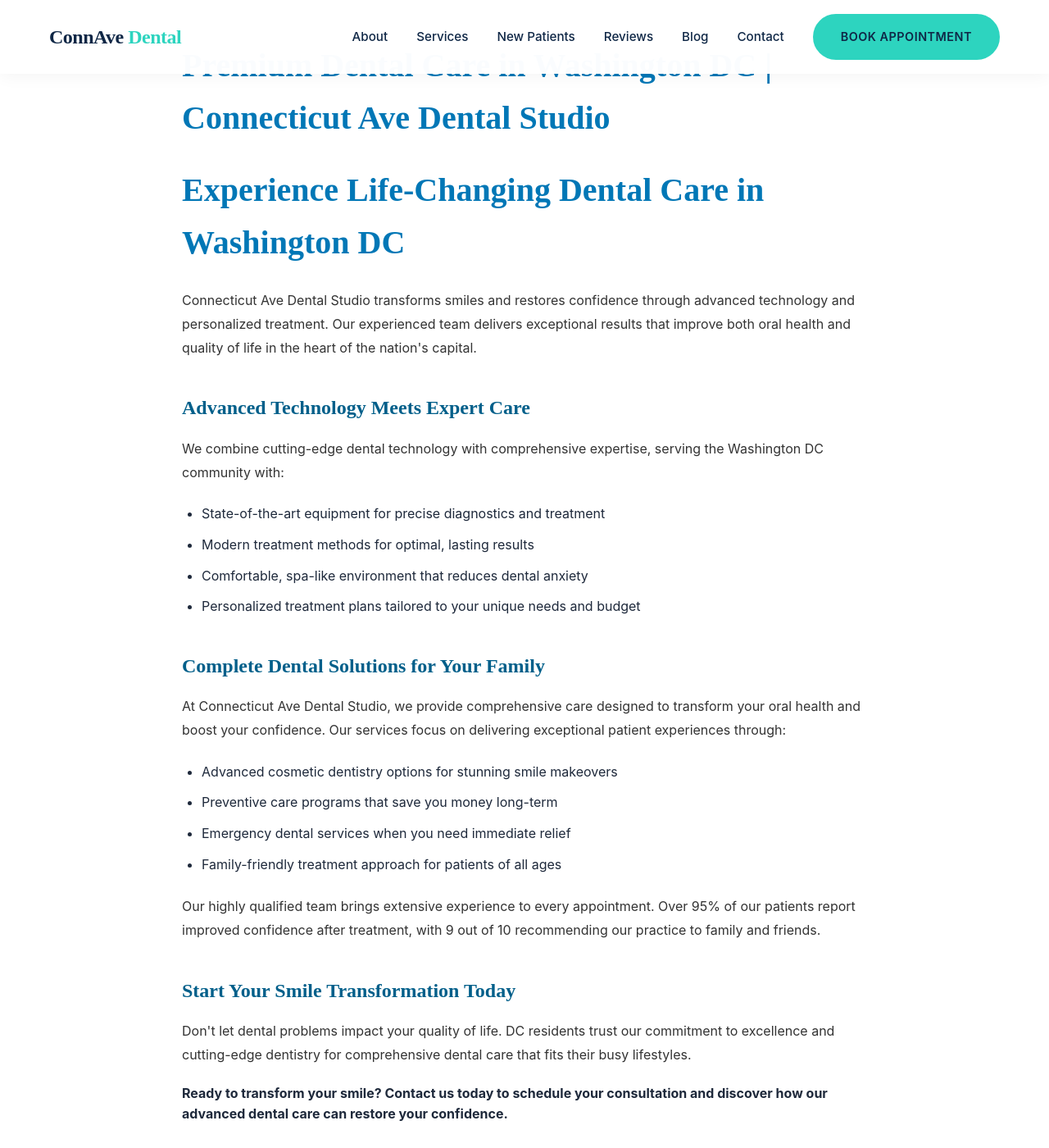
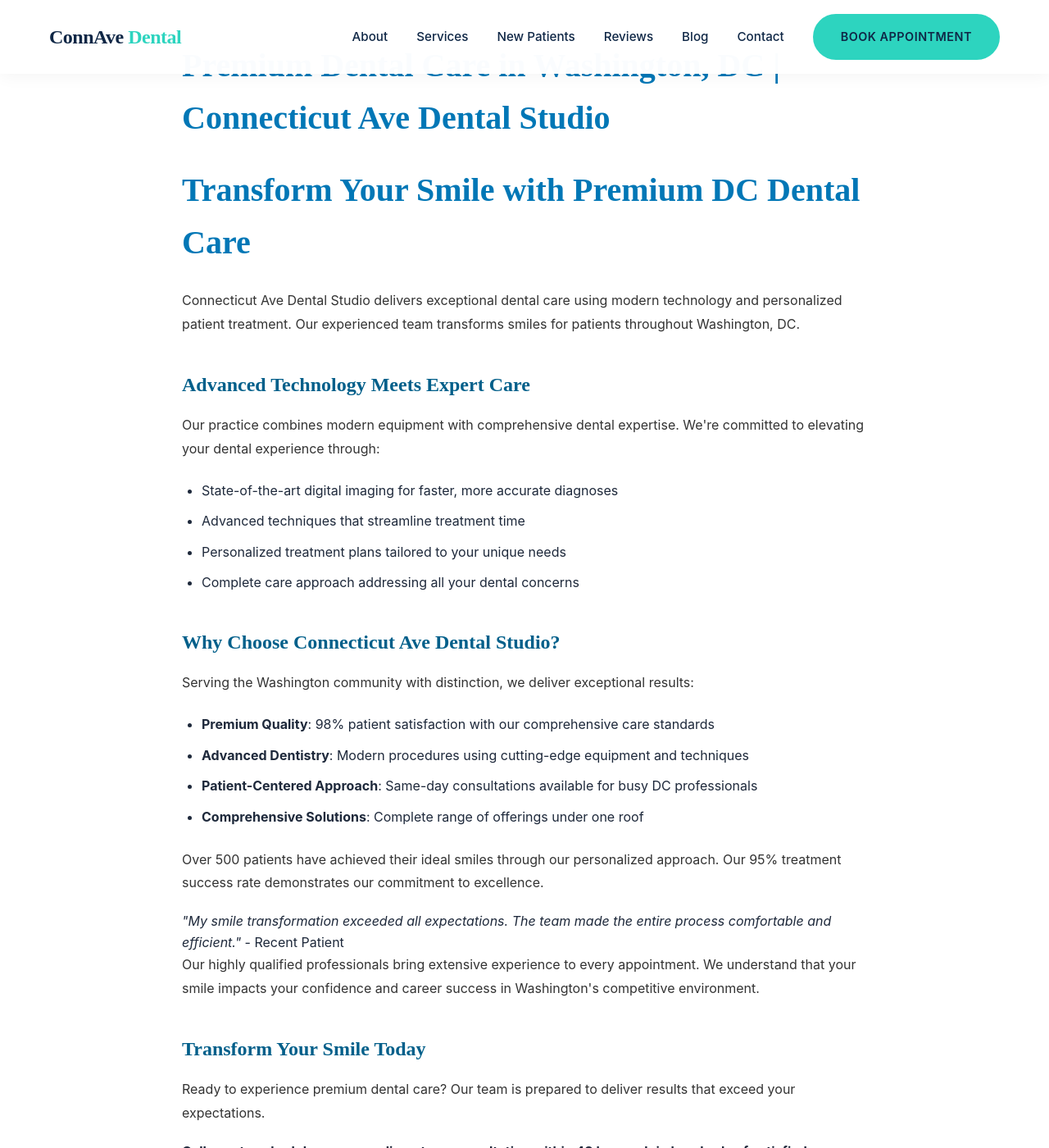
Before and after one commit to asquitt/asquitt.github.io, a Jekyll site: the page test-wireframe---basic-landing-page.html, which Jekyll copies as it is, in a window 1280 px wide and 1400 px high. Shown: the whole window at 82% size. Built offline with Jekyll 4.4.1, drawn with Linux system fonts in a browser that asks for light colours; some of the changed text lies outside the part shown.

Commit message:
Add Premium Dental Care in Washington, DC | Connecticut Ave Dental Studio page

```diff
--- a/test-wireframe---basic-landing-page.html
+++ b/test-wireframe---basic-landing-page.html
@@ -3,8 +3,8 @@
 <head>
     <meta charset="UTF-8">
     <meta name="viewport" content="width=device-width, initial-scale=1.0">
-    <meta name="description" content="Premium dental care in Washington DC. Connecticut Ave Dental Studio offers advanced dentistry with cutting-edge technology and personalized care.">
-    <title>Premium Dental Care in Washington DC | Connecticut Ave Dental Studio</title>
+    <meta name="description" content="Connecticut Ave Dental Studio offers premium dental care in Washington, DC. Advanced technology, personalized care, and expert team. Contact us today!">
+    <title>Premium Dental Care in Washington, DC | Connecticut Ave Dental Studio</title>
     <style>
 
         /* --- CSS RESET & VARIABLES --- */
@@ -298,29 +298,31 @@
 </header>
 
     <main class="page-content">
-        <h1>Premium Dental Care in Washington DC | Connecticut Ave Dental Studio</h1>
-        <h1>Experience Life-Changing Dental Care in Washington DC</h1>
-<p>Connecticut Ave Dental Studio transforms smiles and restores confidence through advanced technology and personalized treatment. Our experienced team delivers exceptional results that improve both oral health and quality of life in the heart of the nation's capital.</p>
+        <h1>Premium Dental Care in Washington, DC | Connecticut Ave Dental Studio</h1>
+        <h1>Transform Your Smile with Premium DC Dental Care</h1>
+<p>Connecticut Ave Dental Studio delivers exceptional dental care using modern technology and personalized patient treatment. Our experienced team transforms smiles for patients throughout Washington, DC.</p>
 <h2>Advanced Technology Meets Expert Care</h2>
-<p>We combine cutting-edge dental technology with comprehensive expertise, serving the Washington DC community with:</p>
+<p>Our practice combines modern equipment with comprehensive dental expertise. We're committed to elevating your dental experience through:</p>
 <ul>
-<li>State-of-the-art equipment for precise diagnostics and treatment</li>
-<li>Modern treatment methods for optimal, lasting results</li>
-<li>Comfortable, spa-like environment that reduces dental anxiety</li>
-<li>Personalized treatment plans tailored to your unique needs and budget</li>
+<li>State-of-the-art digital imaging for faster, more accurate diagnoses</li>
+<li>Advanced techniques that streamline treatment time</li>
+<li>Personalized treatment plans tailored to your unique needs</li>
+<li>Complete care approach addressing all your dental concerns</li>
 </ul>
-<h2>Complete Dental Solutions for Your Family</h2>
-<p>At Connecticut Ave Dental Studio, we provide comprehensive care designed to transform your oral health and boost your confidence. Our services focus on delivering exceptional patient experiences through:</p>
+<h2>Why Choose Connecticut Ave Dental Studio?</h2>
+<p>Serving the Washington community with distinction, we deliver exceptional results:</p>
 <ul>
-<li>Advanced cosmetic dentistry options for stunning smile makeovers</li>
-<li>Preventive care programs that save you money long-term</li>
-<li>Emergency dental services when you need immediate relief</li>
-<li>Family-friendly treatment approach for patients of all ages</li>
+<li><strong>Premium Quality</strong>: 98% patient satisfaction with our comprehensive care standards</li>
+<li><strong>Advanced Dentistry</strong>: Modern procedures using cutting-edge equipment and techniques</li>
+<li><strong>Patient-Centered Approach</strong>: Same-day consultations available for busy DC professionals</li>
+<li><strong>Comprehensive Solutions</strong>: Complete range of offerings under one roof</li>
 </ul>
-<p>Our highly qualified team brings extensive experience to every appointment. Over 95% of our patients report improved confidence after treatment, with 9 out of 10 recommending our practice to family and friends.</p>
-<h2>Start Your Smile Transformation Today</h2>
-<p>Don't let dental problems impact your quality of life. DC residents trust our commitment to excellence and cutting-edge dentistry for comprehensive dental care that fits their busy lifestyles.</p>
-<strong>Ready to transform your smile? Contact us today to schedule your consultation and discover how our advanced dental care can restore your confidence.</strong>
+<p>Over 500 patients have achieved their ideal smiles through our personalized approach. Our 95% treatment success rate demonstrates our commitment to excellence.</p>
+<em>"My smile transformation exceeded all expectations. The team made the entire process comfortable and efficient."</em> - Recent Patient
+<p>Our highly qualified professionals bring extensive experience to every appointment. We understand that your smile impacts your confidence and career success in Washington's competitive environment.</p>
+<h2>Transform Your Smile Today</h2>
+<p>Ready to experience premium dental care? Our team is prepared to deliver results that exceed your expectations.</p>
+<strong>Call now to schedule your complimentary consultation within 48 hours. Join hundreds of satisfied Washington patients who trust us with their smiles.</strong>
     </main>
     <footer>
 <div class="container">
```
